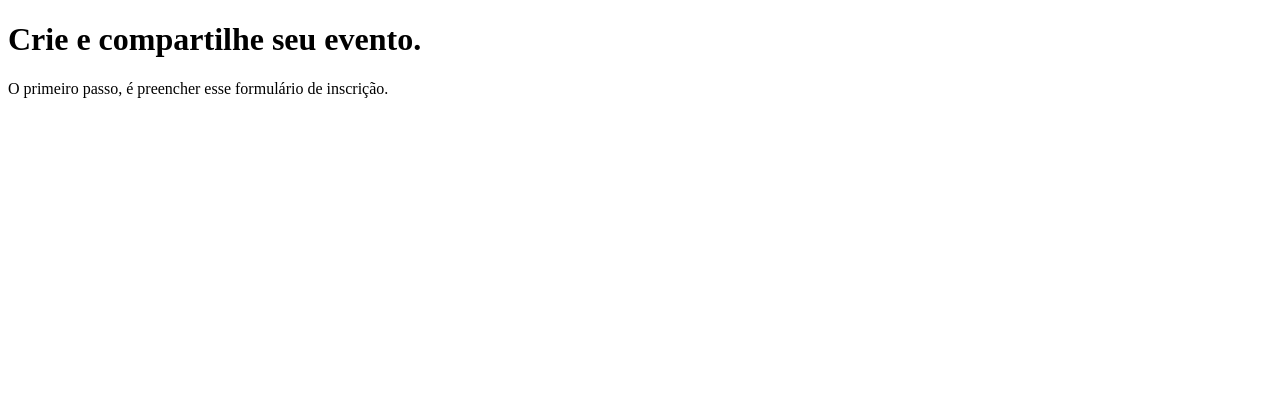
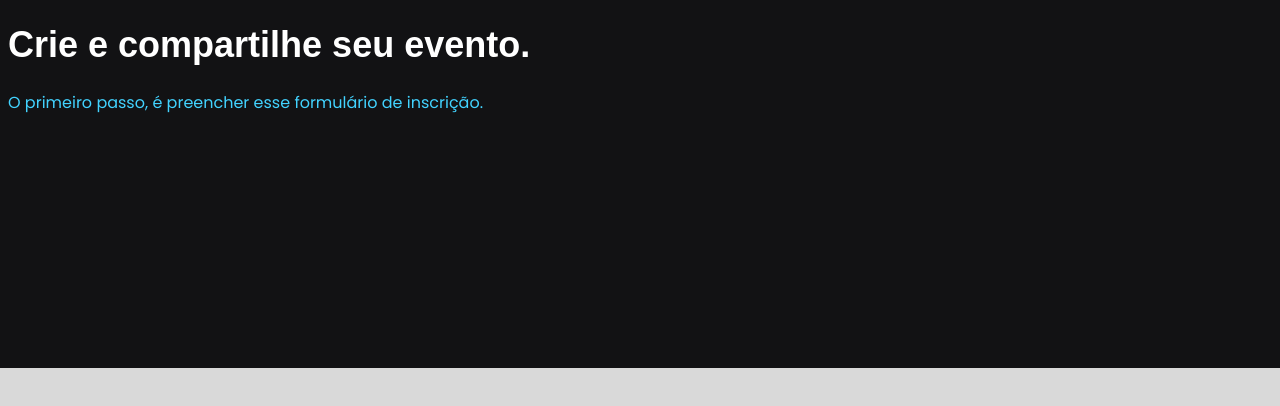
Before and after one commit to bruna15limaa/Crie-seu-evento, a plain HTML site: page index.html in a window 1280 px wide. Drawn offline with Linux system fonts and the light colour scheme.

Commit message:
header and body

```diff
--- a/index.html
+++ b/index.html
@@ -1,6 +1,9 @@
 <!DOCTYPE html>
 <html lang="pt-br">
 <head>
+    <link rel="preconnect" href="https://fonts.googleapis.com">
+    <link rel="preconnect" href="https://fonts.gstatic.com" crossorigin>
+    <link href="https://fonts.googleapis.com/css2?family=Archivo:ital,wght@0,100..900;1,100..900&family=Poppins:ital,wght@0,100;0,200;0,300;0,400;0,500;0,600;0,700;0,800;0,900;1,100;1,200;1,300;1,400;1,500;1,600;1,700;1,800;1,900&display=swap" rel="stylesheet">
     <meta charset="UTF-8">
     <meta name="viewport" content="width=device-width, initial-scale=1.0">
     <title>Crie seu evento</title>
--- a/style.css
+++ b/style.css
@@ -0,0 +1,34 @@
+
+
+
+body {
+    font-family: 'Poppins', sans-serif;
+    background: #D9D9D9;
+}
+
+
+body::before {
+    content: '';
+    width: 100%;
+    height: 368px;
+    position: absolute;
+    top: 0;
+    left: 0;
+    z-index: -1;
+    background: #121214;
+}
+
+header h1 {
+    font-family: 'Achivo', sans-serif;
+    font-weight: bold;
+    font-size: 36px;
+    line-height: 42px;
+    color: white;
+}
+
+header p {
+    font-family: Poppins;
+    font-size: 16px;
+    line-height: 26px;
+    color: #42D3FF;
+}
```
